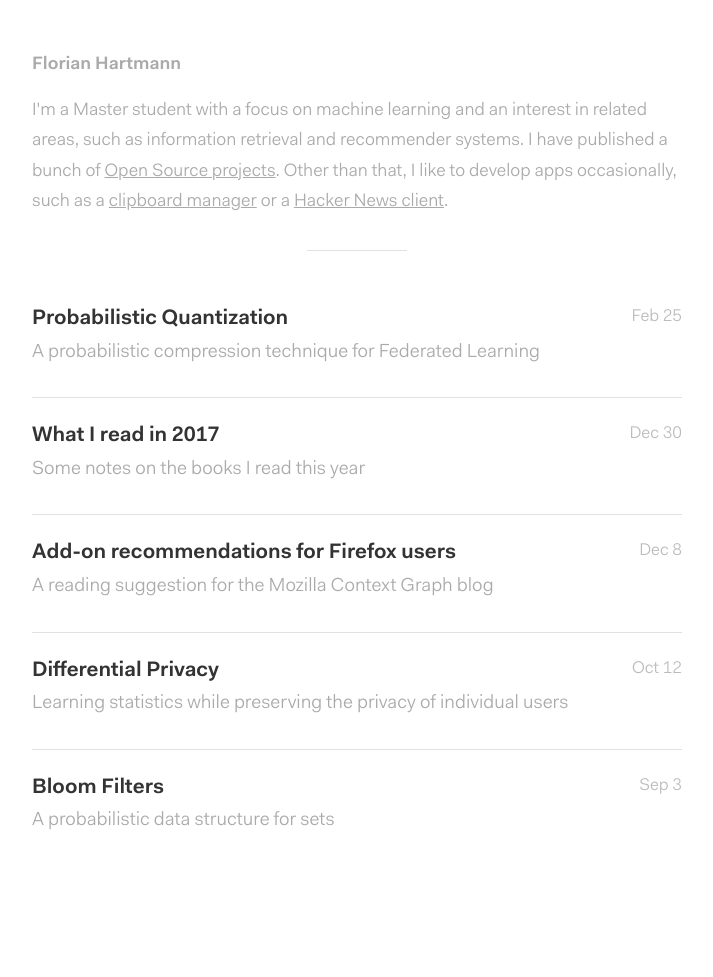
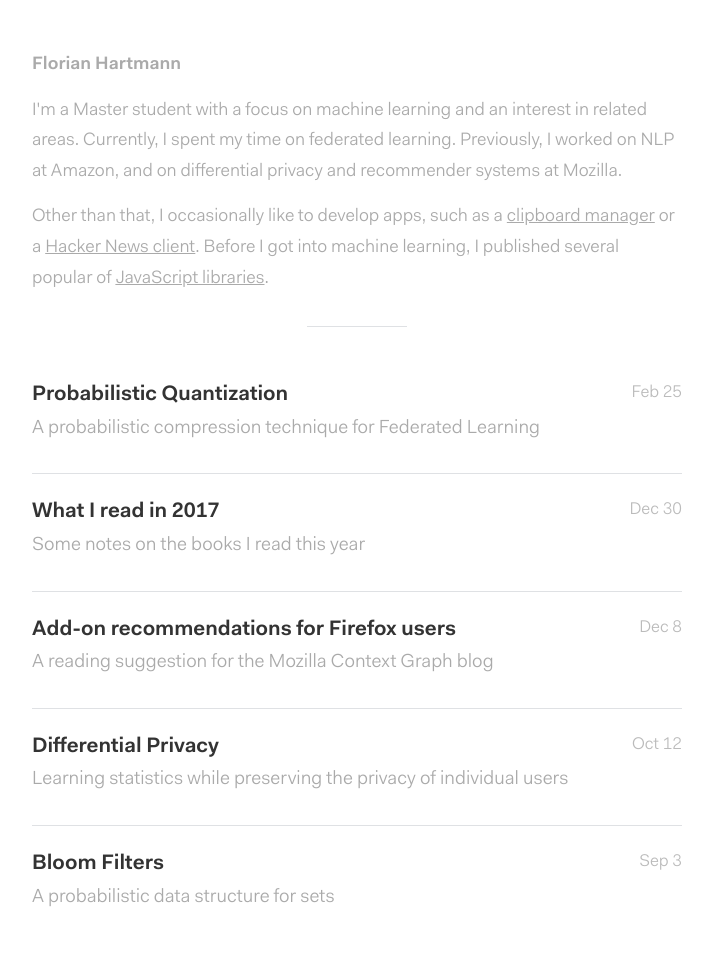
Before and after one commit to florian/florian.github.io, a Jekyll site: the page built from index.html, in a window 1280 px wide. Shown: the whole page, without its empty margins (283-996 px from the left). Built offline with Jekyll 4.4.1, drawn with Linux system fonts in a browser that asks for light colours; the list of posts is cut into pages by our own code; before the commit the page ends 901 px from its top, so only the background shows below that.

Commit message:
Update bio

```diff
--- a/index.html
+++ b/index.html
@@ -4,11 +4,17 @@ layout: default
 
 <div class="header-intro">
   <h2>Florian Hartmann</h2>
-  <p>I'm a Master student with a focus on machine learning and an interest in related
-  areas, such as information retrieval and recommender systems. I have published a
-  bunch of <a href="http://github.com/florian">Open Source projects</a>. Other
-  than that, I like to develop apps occasionally, such as a <a href="https://florian.github.io/clipgerapp/">clipboard
-    manager</a> or a <a href="https://florian.github.io/HNClient/">Hacker News client</a>.</p>
+  <p>I'm a Master student with a focus on machine learning and an interest in
+  related areas. Currently, I spent my time on federated learning. Previously, I
+  worked on NLP at Amazon, and on differential privacy and recommender systems at
+  Mozilla.</p>
+
+  <p>Other than that, I occasionally like to develop apps, such as a <a
+    href="https://florian.github.io/clipgerapp/">clipboard manager</a> or a <a
+    href="https://florian.github.io/HNClient/">Hacker News client</a>.
+  Before I got into machine learning, I published several popular
+  of <a href="http://github.com/florian">JavaScript libraries</a>.
+  </p>
 </div>
 <hr />
 
```
Also changed, not shown: 2 other files.
